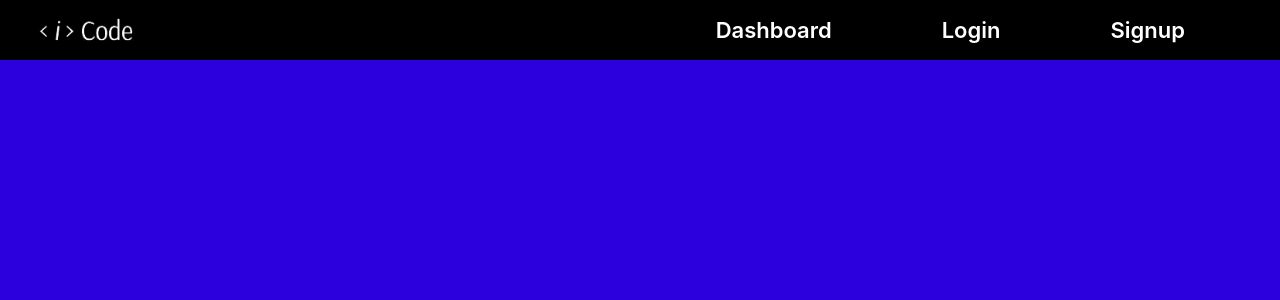
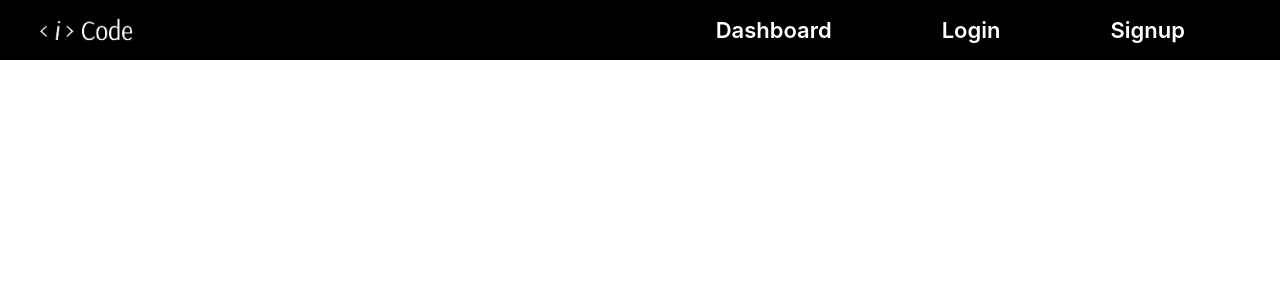
Before and after one commit to kavya-r30/Anti-Kaleshi-Inheritance, a React (Create React App) app in the folder dashboard/: page / in a window 1280 px wide. Shown: the top 300 px of the page. Built offline with nearby package versions, Linux system fonts and the light colour scheme.

Commit message:
modified colors

```diff
--- a/dashboard/src/App.css
+++ b/dashboard/src/App.css
@@ -1,7 +1,7 @@
 /* src/App.css */
 .App {
   text-align: left; /* Align text to the left */
-  background-color: #2c00dc; /* Dark background */
+  background-color: #ffffff; /* Dark background */
   color: #ffffff; /* Light text color */
   height: 100vh; /* Full height */
   display: flex; /* Use flexbox for layout */
--- a/dashboard/src/components/Loader.css
+++ b/dashboard/src/components/Loader.css
@@ -6,7 +6,7 @@
   transform: translate(-50%, -50%); /* Adjust the position to exactly center */
   width: 5.4em;
   height: 5.4em;
-  background-color: #2c00dc; /* Increased duration to allow 3 cycles of box animation */
+  background-color: #ffffff; /* Increased duration to allow 3 cycles of box animation */
   opacity: 1; /* Initial opacity */
   transition: opacity 2s ease-out; /* Smooth fade-out transition */
 }
@@ -28,7 +28,7 @@
   width: 7.1em;
   height: 7.1em;
   left: 0;
-  background-color: #2c00dc;
+  background-color: #ffffff;
 }
 
 #box {
```
